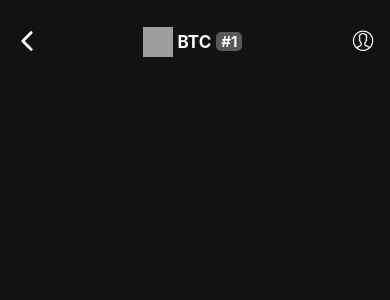
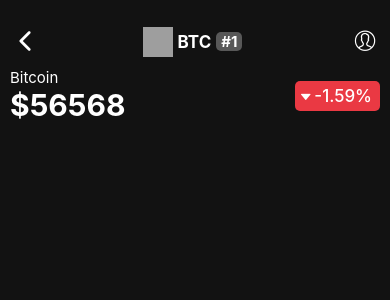
Before and after one commit to SarangaChamod/Crypto_Price_Tracker, a React Native app: screen /CoinDetailsScreen in a window 390 px wide. Shown: the top 300 px of the page. Built offline with nearby package versions, Linux system fonts and the light colour scheme; grey boxes are pictures that could not be loaded.

Commit message:
CoinPriceBar

```diff
--- a/screens/CoinDetailsScreen/components/header/header.jsx
+++ b/screens/CoinDetailsScreen/components/header/header.jsx
@@ -2,24 +2,18 @@ import React from "react";
 import { Text, View, Image } from "react-native";
 import { Ionicons, EvilIcons } from "@expo/vector-icons";
 import styles from "./styles";
-import coin from "../../../../assets/data/crypto.json";
 
-const Header = () => {
-  const {
-    image: { small },
-    name,
-    symbol,
-    market_data: { market_cap_rank },
-  } = coin;
+const Header = (props) => {
+  const { image, symbol, marketCapRank } = props;
   return (
     <View style={styles.main}>
       <Ionicons name="chevron-back" size={30} color="white" />
       <View style={styles.coinName}>
-        <Image source={{ uri: small }} style={{ width: 30, height: 30 }} />
+        <Image source={{ uri: image }} style={{ width: 30, height: 30 }} />
         <Text style={styles.symbolOfCoinName}>{symbol.toUpperCase()}</Text>
         <View style={styles.rankNoCover}>
           <Text style={{ color: "white", fontWeight: "bold", fontSize: 15 }}>
-            #{market_cap_rank}
+            #{marketCapRank}
           </Text>
         </View>
       </View>
--- a/screens/CoinDetailsScreen/components/header/styles.js
+++ b/screens/CoinDetailsScreen/components/header/styles.js
@@ -3,7 +3,7 @@ import { StyleSheet } from "react-native";
 const styles = StyleSheet.create({
   main: {
     flexDirection: "row",
-    paddingHorizontal: 12,
+    // paddingHorizontal: 12,
     alignItems: "center",
     justifyContent: "space-between",
   },
--- a/screens/CoinDetailsScreen/index.jsx
+++ b/screens/CoinDetailsScreen/index.jsx
@@ -1,11 +1,52 @@
 import React from "react";
 import Header from "../CoinDetailsScreen/components/header/header";
-import { View } from "react-native";
+import { View, Text } from "react-native";
+import coin from "../../assets/data/crypto.json";
+import styles from "./components/header/styles";
+import { AntDesign } from "@expo/vector-icons";
 
 const CoinDetailsScreen = () => {
+  const {
+    image: { small },
+    name,
+    symbol,
+    market_data: {
+      market_cap_rank,
+      current_price,
+      price_change_percentage_24h,
+    },
+  } = coin;
+  const percentageColor = price_change_percentage_24h < 0 ? "#ea3943" : "#16c784";
   return (
-    <View>
-      <Header />
+    <View style={{ paddingHorizontal: 10 }}>
+      <Header image={small} symbol={symbol} marketCapRank={market_cap_rank} />
+      <View style={styles.priceContainer}>
+        <View
+          style={{
+            flexDirection: "row",
+            justifyContent: "space-between",
+            alignItems: "center",
+            paddingTop:10
+          }}
+        >
+          <View>
+            <Text style={{ color: "white", fontSize: 15 }}>{name}</Text>
+            <Text style={{ color: "white", fontSize: 30, fontWeight: "bold" }}>
+              ${current_price.usd}
+            </Text>
+          </View>
+          <View style={{backgroundColor:percentageColor,padding: 5, borderRadius:5, flexDirection:'row',alignItems:'center'}}>
+          <AntDesign
+            name={price_change_percentage_24h < 0 ? "caretdown" : "caretup"}
+            size={11}
+            color={'white'}
+          />
+          <Text style={{ color: "white", fontSize: 17,fontWeight:500, paddingHorizontal:3 }}>
+            {price_change_percentage_24h.toFixed(2)}%
+          </Text>
+          </View>
+        </View>
+      </View>
     </View>
   );
 };
```
